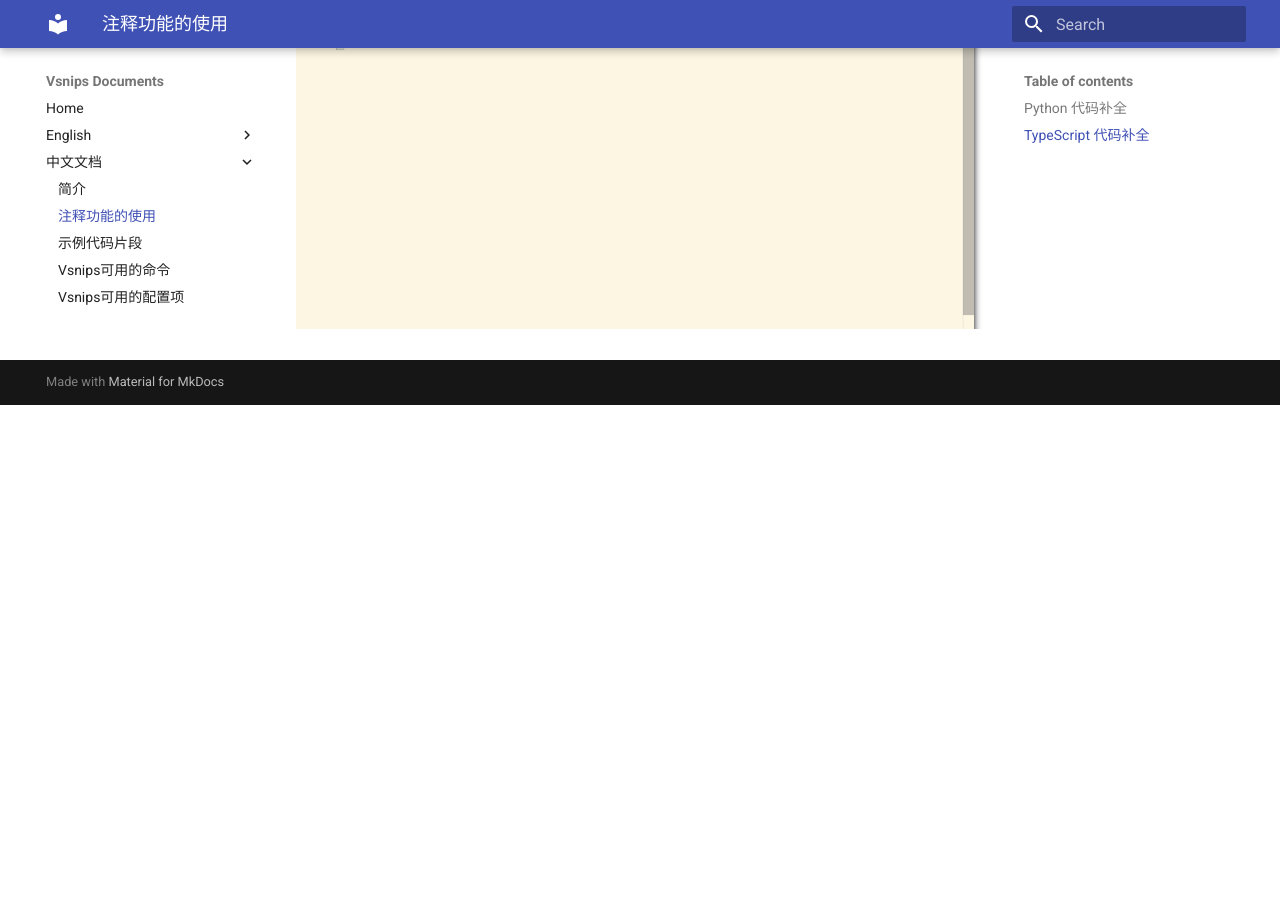
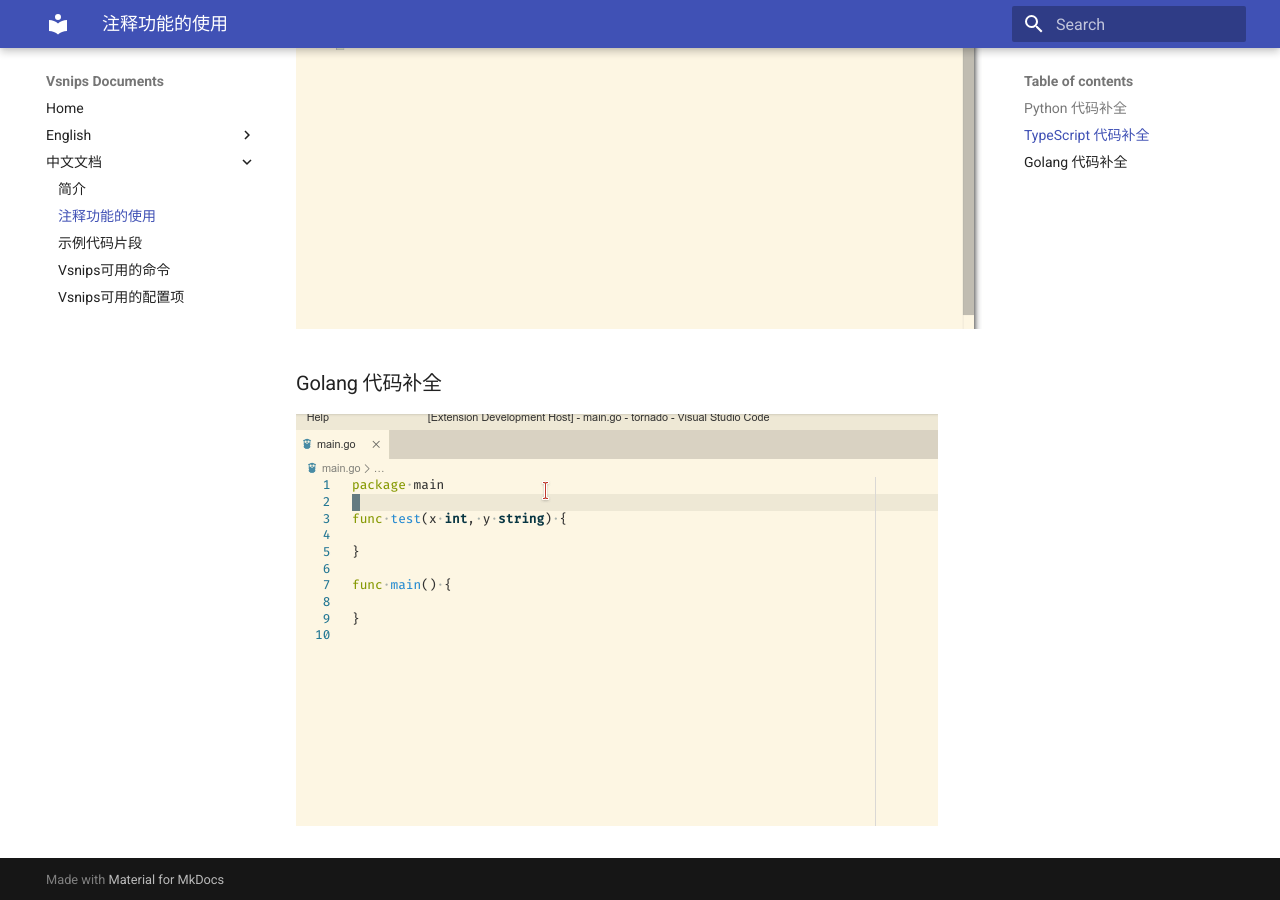
Before and after one commit to corvofeng/VsnipsDoc, an MkDocs documentation site: the page built from docs/zh/comments.md, in a window 1280 px wide and 900 px high, scrolled down 822 px. Built offline with MkDocs 1.6.1 and Material for MkDocs 9.7.7, drawn with Linux system fonts in a browser that asks for light colours; before the commit the page ends 1227 px from its top, so only the background shows below that.

Commit message:
Add golang func comments.
Signed-off-by: corvofeng <corvofeng@gmail.com>

```diff
--- a/docs/zh/comments.md
+++ b/docs/zh/comments.md
@@ -4,8 +4,12 @@
 
 ### Python 代码补全
 
-![Peek 2019-11-28 21-07](../img/comments_python.gif)
+![](../img/comments_python.gif)
 
 ### TypeScript 代码补全
 
-![Peek 2019-11-28 21-08](../img/comments_ts.gif)
+![](../img/comments_ts.gif)
+
+### Golang 代码补全
+
+![](../img/comments_golang.gif)
```
Also changed, not shown: docs/img/comments_golang.gif (added), docs/index.md (line endings or trailing spaces).
